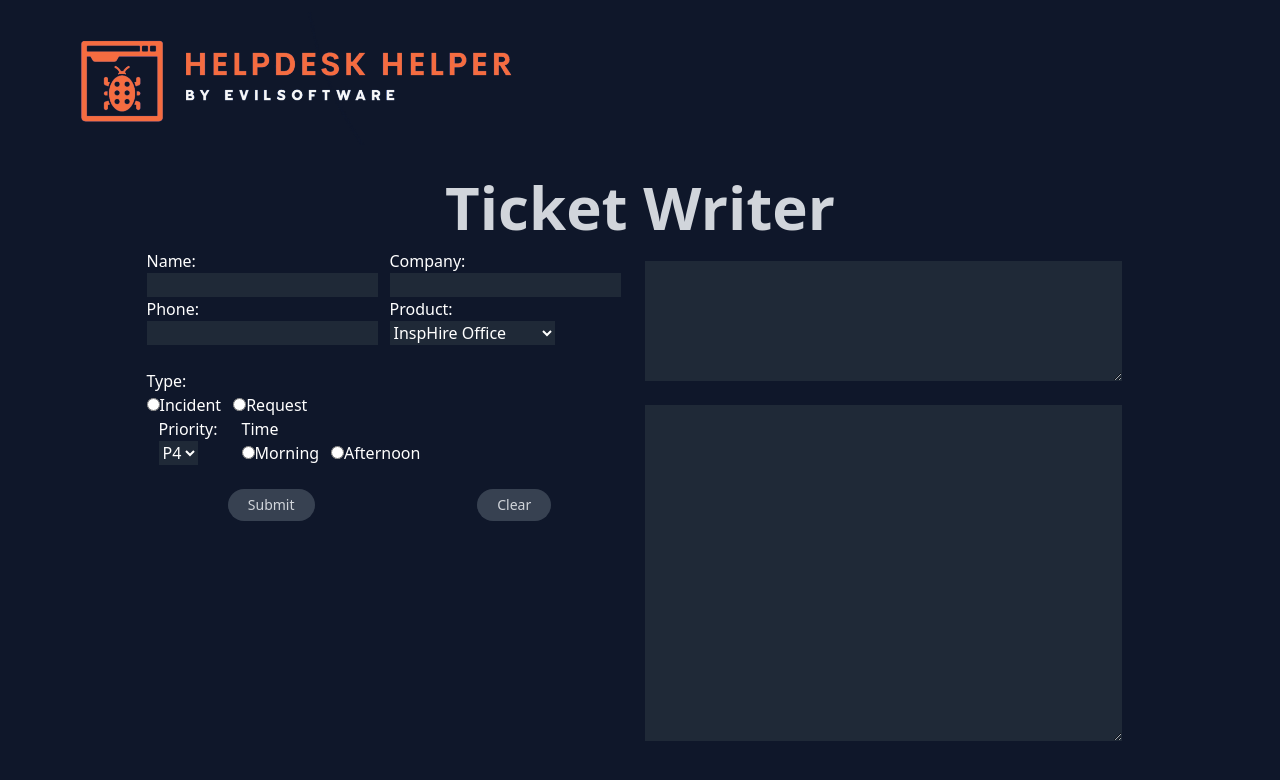
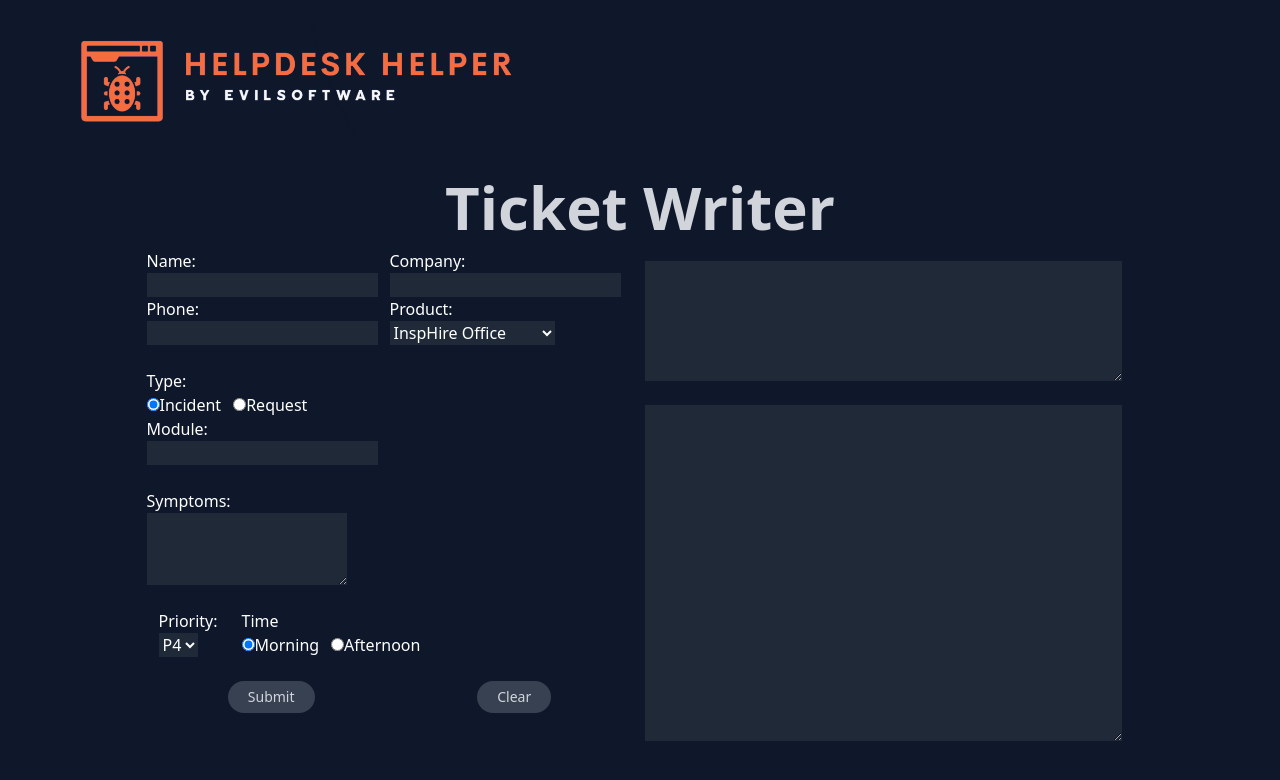
Before and after one commit to ThegenJackson/Helpdesk-Helper, a React (Vite) app: page / in a window 1280 px wide. Shown: the top 780 px of the page. Built offline with nearby package versions, Linux system fonts and the light colour scheme; a web font is replaced by a local one.

Commit message:
fixes
small touch up

```diff
--- a/src/components/TicketWriter.jsx
+++ b/src/components/TicketWriter.jsx
@@ -8,8 +8,8 @@ export const TicketWriter = () => {
   const [priority, setPriority] = useState('P4');
   const [formData, setFormData] = useState('');
   const [emailData, setEmailData] = useState('');
-  const [formType, setFormType] = useState('');
-  const [formTime, setFormTime] = useState('');
+  const [formType, setFormType] = useState('Incident');
+  const [formTime, setFormTime] = useState('Morning');
   const [module, setModule] = useState('');
   const [symptoms, setSymptoms] = useState('');
   const [details, setDetails] = useState('');
@@ -131,7 +131,7 @@ export const TicketWriter = () => {
         <br />
         {formType === 'Incident' && (
           <>
-            <label className="px-3">
+            <label>
               Module:
               <input type="text" value={module} onChange={(e) => setModule(e.target.value)} className="formbox" />
             </label>
```
